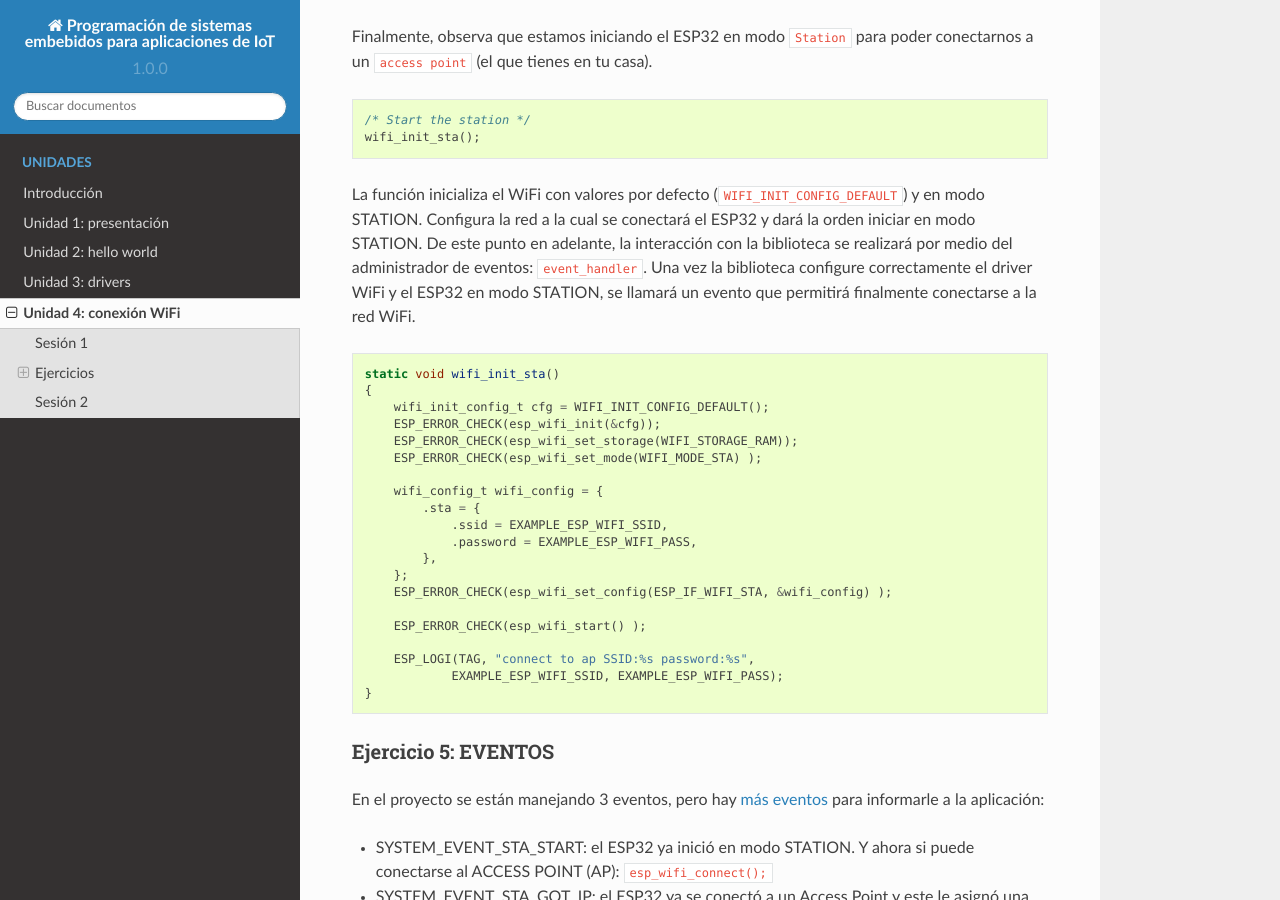
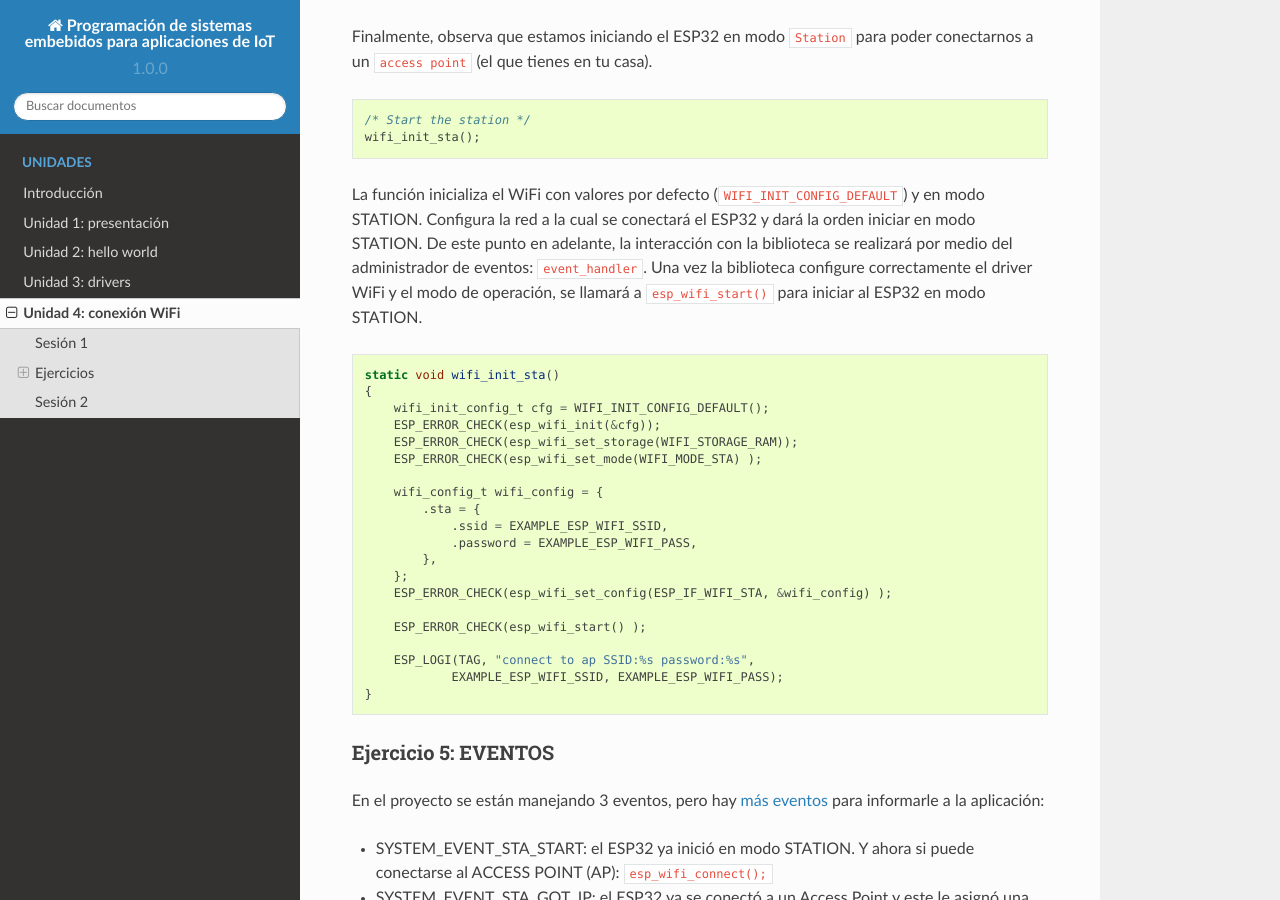
Before and after one commit to juanferfranco/espiot, a Sphinx documentation site: the page built from docs/_unidad4/unidad4.rst, in a window 1280 px wide and 900 px high, scrolled down 2764 px. Built offline with Sphinx 7.4.7 and the Read the Docs theme 2.0.0, drawn with Linux system fonts in a browser that asks for light colours; some of the changed text lies outside the part shown.

Commit message:
minor fixes

```diff
--- a/docs/_unidad4/unidad4.rst
+++ b/docs/_unidad4/unidad4.rst
@@ -141,8 +141,8 @@ La función inicializa el WiFi con valores por defecto (``WIFI_INIT_CONFIG_DEFAU
 y en modo STATION. Configura la red a la cual se conectará el ESP32 y dará la
 orden iniciar en modo STATION. De este punto en adelante, la interacción
 con la biblioteca se realizará por medio del administrador de eventos: ``event_handler``.
-Una vez la biblioteca configure correctamente el driver WiFi y el ESP32 en modo STATION,
-se llamará un evento que permitirá finalmente conectarse a la red WiFi.
+Una vez la biblioteca configure correctamente el driver WiFi y el modo de operación,
+se llamará a ``esp_wifi_start()`` para iniciar al ESP32 en modo STATION.
 
 .. code:: c
 
@@ -550,7 +550,7 @@ lo haga en intervalos de tiempo distintos?
 
 Implementa tu solución.
 
-Ejercicio 15: ¿luego de los RTOS hay más?
+Ejercicio 15: ¿Luego de los RTOS hay más?
 ^^^^^^^^^^^^^^^^^^^^^^^^^^^^^^^^^^^^^^^^^^^^^^
 
 En este punto del recorrido hemos visitado diferentes maneras de desarrollar aplicaciones
```
